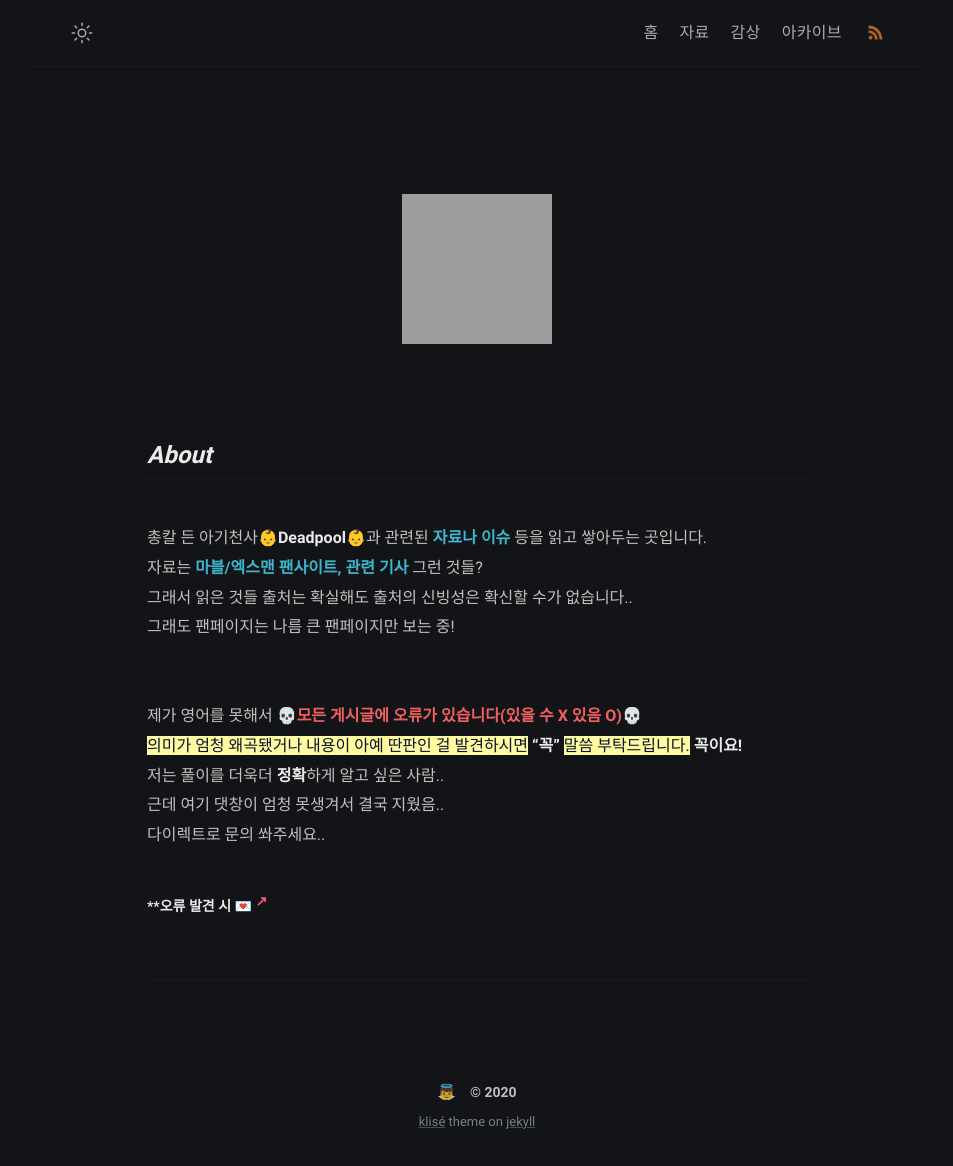
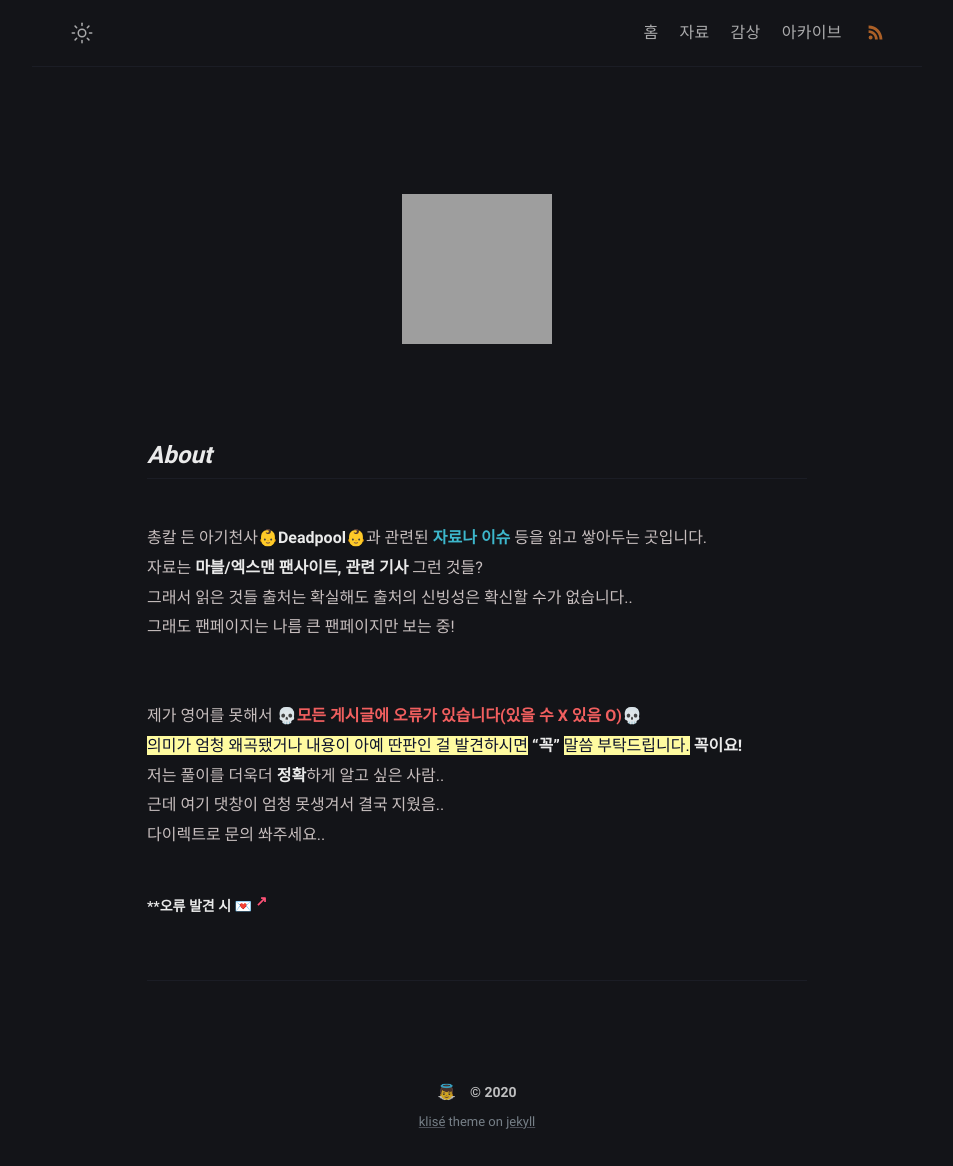
Before and after one commit to iwdstry/yeieje, a Jekyll site: the page built from about.md, in a window 1280 px wide. Shown: the whole page, without its empty margins (163-1116 px from the left). Built offline with Jekyll 4.4.1, drawn with Linux system fonts in a browser that asks for light colours; grey boxes are pictures that could not be loaded.

Commit message:
Create about.md

```diff
--- a/about.md
+++ b/about.md
@@ -16,7 +16,7 @@ comments: false
 * * *
 <br/>
 총칼 든 아기천사👶**Deadpool**👶과 관련된 **<span style="color:#3DB7CC">자료나 이슈</span>** 등을 읽고 쌓아두는 곳입니다. <br/>
-자료는 **<span style="color:#3DB7CC">마블/엑스맨 팬사이트, 관련 기사</span>** 그런 것들? <br/>
+자료는 **마블/엑스맨 팬사이트, 관련 기사** 그런 것들? <br/>
 그래서 읽은 것들 출처는 확실해도 출처의 신빙성은 확신할 수가 없습니다..<br/>
 그래도 팬페이지는 나름 큰 팬페이지만 보는 중!<br/><br/>
 
```
